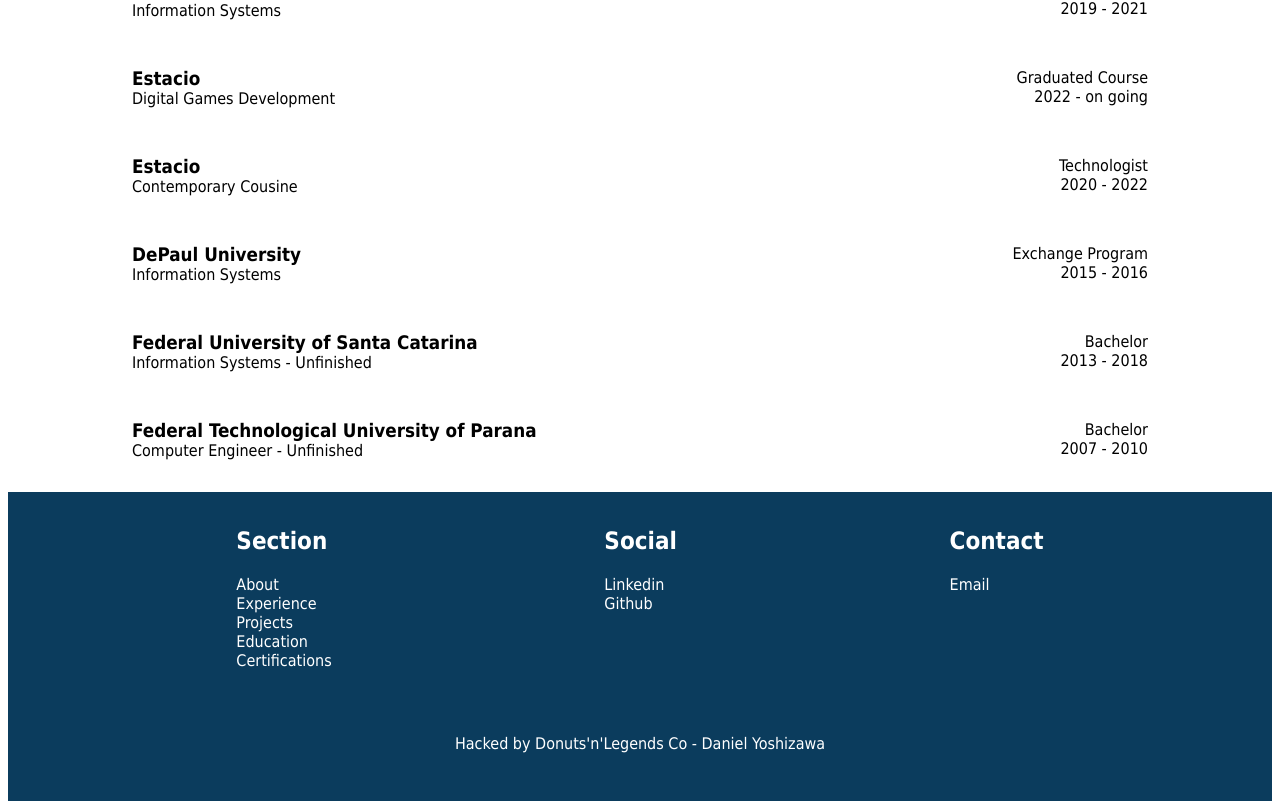
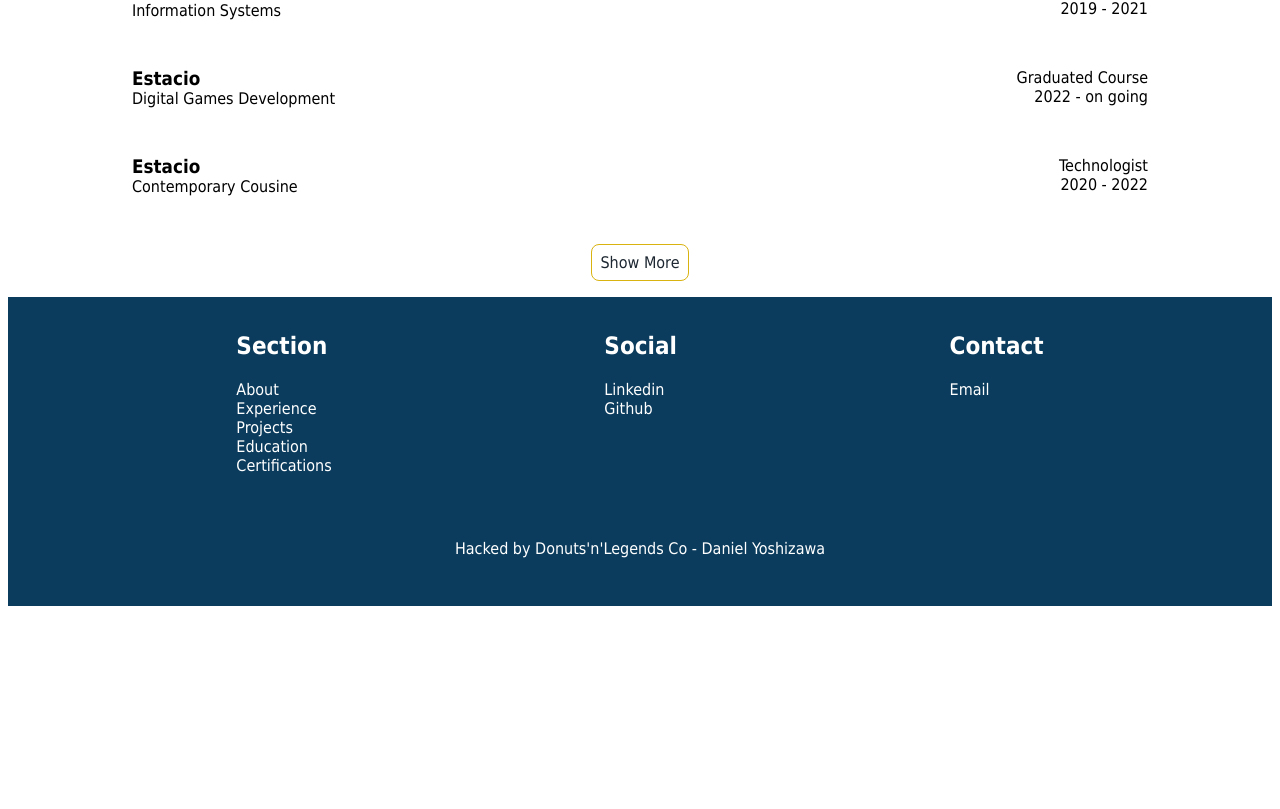
Before and after one commit to danielyoshizawa/portifolio, a React (Create React App) app in the folder site/: page / in a window 1280 px wide. Shown: the part 2438-3247 px from the top of the page. After the commit the page ends 3052 px from the top, so only its background shows below. Built offline with nearby package versions, Linux system fonts and the light colour scheme; a web font is replaced by a local one.

Commit message:
Adding show more to education - #37

```diff
--- a/site/src/components/education/Education.css
+++ b/site/src/components/education/Education.css
@@ -3,6 +3,14 @@
   max-width: 1080px;
 }
 
-.title-education {
+.education-show-more {
+  display: flex;
+  justify-content: center;
+}
 
+.education-show-more .item {
+  color: #1D2731;
+  border: 0.1rem solid #D9B310;
+  border-radius: 0.5rem;
+  padding: 0.5rem;
 }
--- a/site/src/components/education/Education.js
+++ b/site/src/components/education/Education.js
@@ -1,8 +1,10 @@
 import './Education.css'
 import EducationCard from './card/EducationCard'
+import {useState} from 'react'
 
 function Education(props) {
   const education = props.education
+  const [showMore, setShowMore] = useState(false)
   return (
     <div id="education">
       <h2 className="title-education" data-testid="title-education">
@@ -11,9 +13,12 @@ function Education(props) {
       <div className="list-education" data-testid="list-education">
         {
           education.map((item, index) => (
-            <EducationCard index={index} item={item} key={`${index}-education-card`} />
+            <EducationCard index={index} item={item} key={`${index}-education-card`} showMore={showMore} />
           ))
         }
+      </div>
+      <div className="education-show-more">
+        <p className="item" onClick={() => {setShowMore(!showMore)}}>{showMore ? "Show Less" : "Show More"}</p>
       </div>
     </div>
   )
--- a/site/src/components/education/card/EducationCard.js
+++ b/site/src/components/education/card/EducationCard.js
@@ -2,7 +2,7 @@ import './EducationCard.css'
 
 function EducationCard (props) {
   return (
-    <div className="education-card" data-testid="education-card" key={`${props.index}-education-card`}>
+    <div className={"education-card " + (props.item.fixed == "true" || props.showMore ? "show" : "hide")} data-testid="education-card" key={`${props.index}-education-card`}>
       <div className="education-card-header">
         <div>
           <h3 className="name-education-card item" data-testid="name-education-card" key={`${props.index}-name-education-card`}>{props.item.name}</h3>
--- a/site/src/data/Education.data.json
+++ b/site/src/data/Education.data.json
@@ -5,42 +5,48 @@
       "course" : "Information Systems",
       "start" : "2019",
       "end" : "2021",
-      "type" : "Bachelor"
+      "type" : "Bachelor",
+      "fixed" : "true"
     },
     {
       "name" : "Estacio",
       "course" : "Digital Games Development",
       "start" : "2022",
       "end" : "on going",
-      "type" : "Graduated Course"
+      "type" : "Graduated Course",
+      "fixed" : "true"
     },
     {
       "name" : "Estacio",
       "course" : "Contemporary Cousine",
       "start" : "2020",
       "end" : "2022",
-      "type" : "Technologist"
+      "type" : "Technologist",
+      "fixed" : "true"
     },
     {
       "name" : "DePaul University",
       "course" : "Information Systems",
       "start" : "2015",
       "end" : "2016",
-      "type" : "Exchange Program"
+      "type" : "Exchange Program",
+      "fixed" : "false"
     },
     {
       "name" : "Federal University of Santa Catarina",
       "course" : "Information Systems - Unfinished",
       "start" : "2013",
       "end" : "2018",
-      "type" : "Bachelor"
+      "type" : "Bachelor",
+      "fixed" : "false"
     },
     {
       "name" : "Federal Technological University of Parana",
       "course" : "Computer Engineer - Unfinished",
       "start" : "2007",
       "end" : "2010",
-      "type" : "Bachelor"
+      "type" : "Bachelor",
+      "fixed" : "false"
     }
   ]
 }
```
